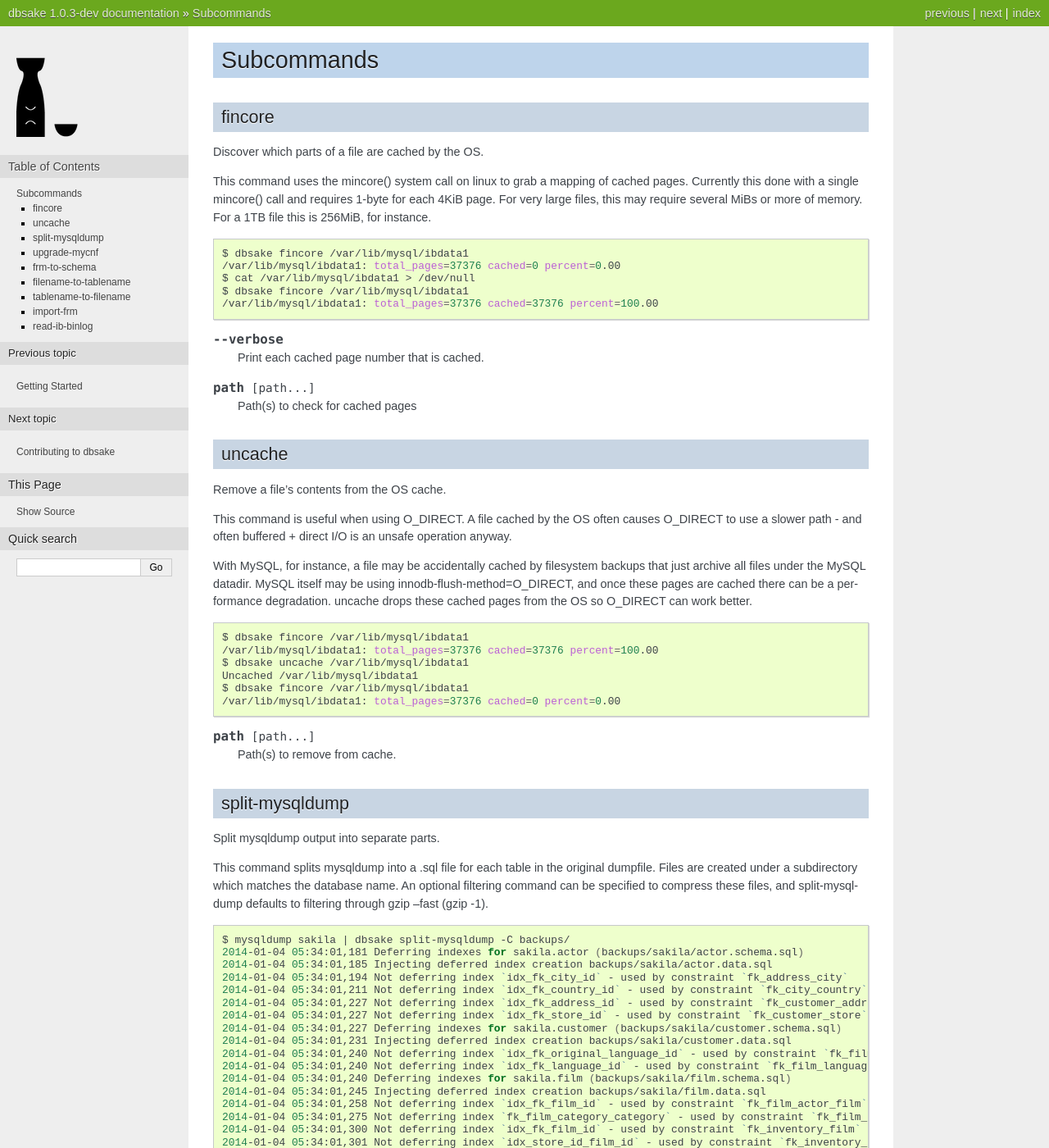
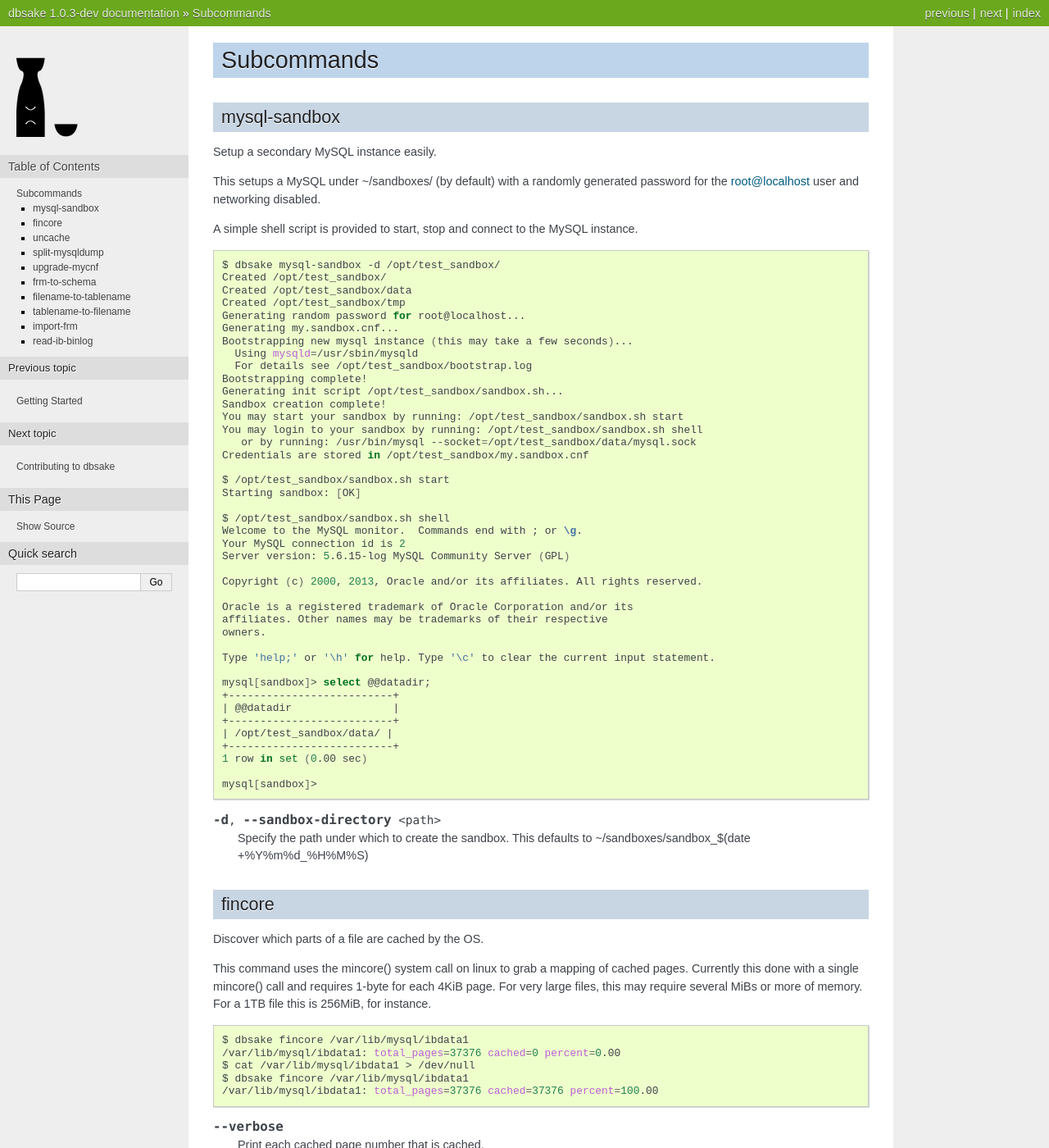
Before and after one commit to abg/dbsake, a Sphinx documentation site: the page built from docs/subcommands.rst, in a window 1280 px wide and 1400 px high. Shown: the whole window at 82% size. Built offline with Sphinx 7.4.7, drawn with Linux system fonts in a browser that asks for light colours.

Commit message:
add documentation for mysql-sandbox

```diff
--- a/docs/subcommands.rst
+++ b/docs/subcommands.rst
@@ -1,5 +1,70 @@
 Subcommands
 -----------
+
+mysql-sandbox
+~~~~~~~~~~~~~
+
+Setup a secondary MySQL instance easily.
+
+This setups a MySQL under ~/sandboxes/ (by default) with a
+randomly generated password for the root@localhost user
+and networking disabled.
+
+A simple shell script is provided to start, stop and connect
+to the MySQL instance.
+
+.. code-block:: bash
+
+   $ dbsake mysql-sandbox -d /opt/test_sandbox/
+   Created /opt/test_sandbox/
+   Created /opt/test_sandbox/data
+   Created /opt/test_sandbox/tmp
+   Generating random password for root@localhost...
+   Generating my.sandbox.cnf...
+   Bootstrapping new mysql instance (this may take a few seconds)...
+     Using mysqld=/usr/sbin/mysqld
+     For details see /opt/test_sandbox/bootstrap.log
+   Bootstrapping complete!
+   Generating init script /opt/test_sandbox/sandbox.sh...
+   Sandbox creation complete!
+   You may start your sandbox by running: /opt/test_sandbox/sandbox.sh start
+   You may login to your sandbox by running: /opt/test_sandbox/sandbox.sh shell
+      or by running: /usr/bin/mysql --socket=/opt/test_sandbox/data/mysql.sock
+   Credentials are stored in /opt/test_sandbox/my.sandbox.cnf
+
+   $ /opt/test_sandbox/sandbox.sh start
+   Starting sandbox: [OK]
+
+   $ /opt/test_sandbox/sandbox.sh shell
+   Welcome to the MySQL monitor.  Commands end with ; or \g.
+   Your MySQL connection id is 2
+   Server version: 5.6.15-log MySQL Community Server (GPL)
+
+   Copyright (c) 2000, 2013, Oracle and/or its affiliates. All rights reserved.
+
+   Oracle is a registered trademark of Oracle Corporation and/or its
+   affiliates. Other names may be trademarks of their respective
+   owners.
+
+   Type 'help;' or '\h' for help. Type '\c' to clear the current input statement.
+
+   mysql[sandbox]> select @@datadir;
+   +--------------------------+
+   | @@datadir                |
+   +--------------------------+
+   | /opt/test_sandbox/data/ |
+   +--------------------------+
+   1 row in set (0.00 sec)
+
+   mysql[sandbox]>
+
+.. program:: mysql-sandbox
+
+.. option:: -d, --sandbox-directory <path>
+
+   Specify the path under which to create the sandbox. This defaults
+   to ~/sandboxes/sandbox_$(date +%Y%m%d_%H%M%S)
+
 
 fincore
 ~~~~~~~
```
